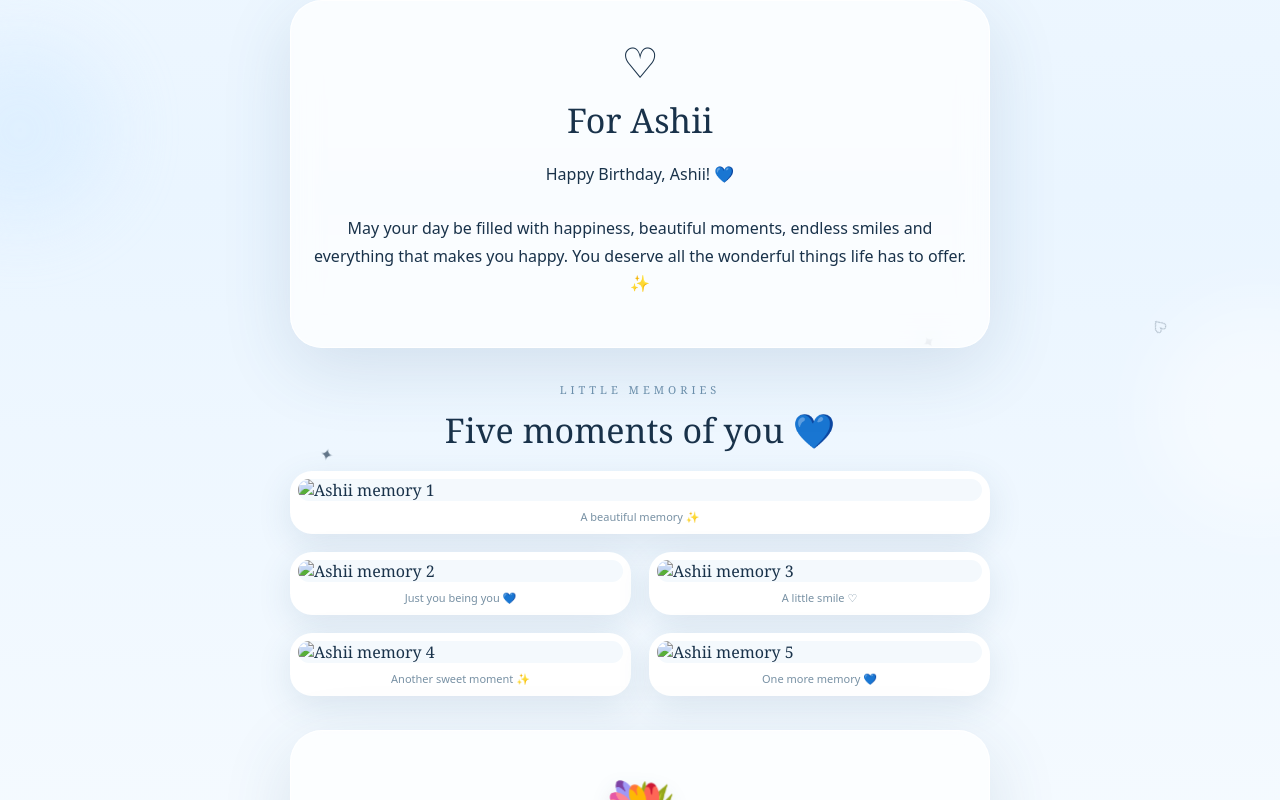
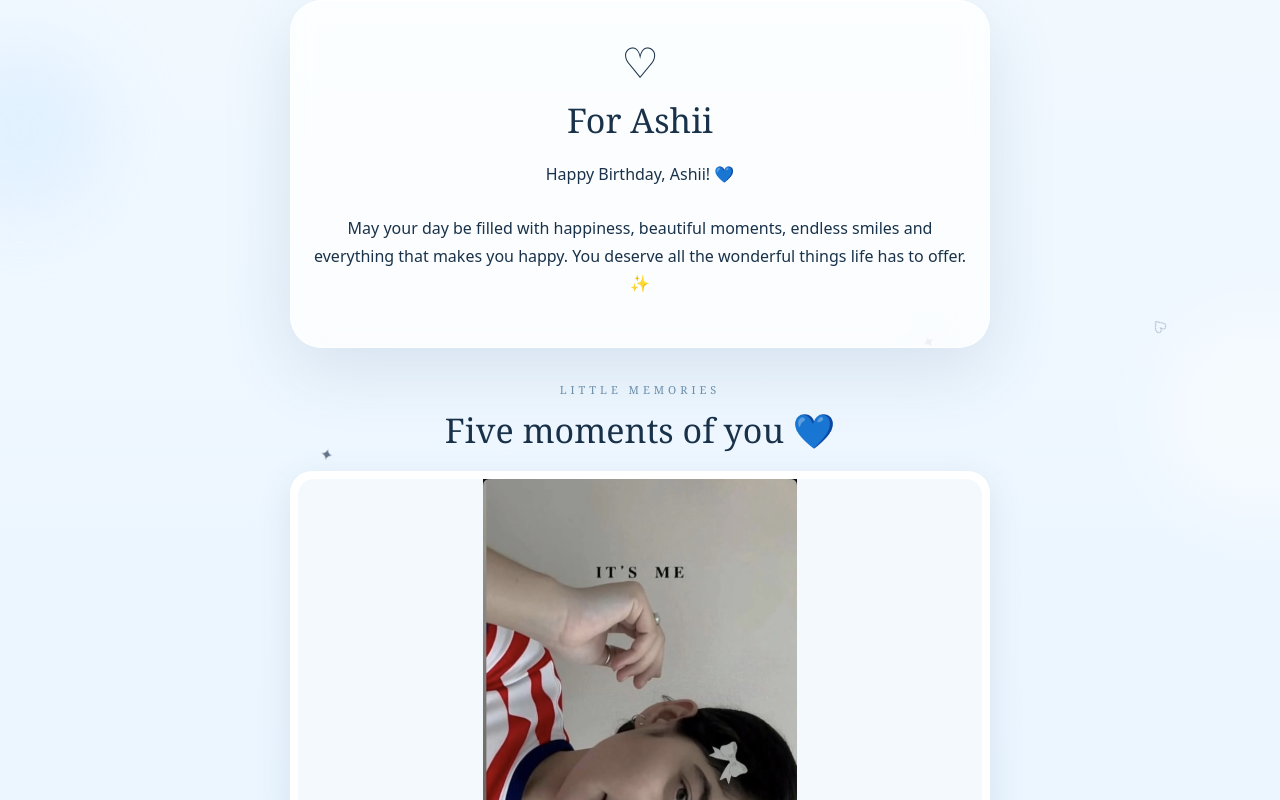
Before and after one commit to rahilsharma06/Ashii-Birthday-, a plain HTML site: page index.html in a window 1280 px wide. Both pictures are taken after a click on the button "Open Your Birthday Surprise ✨". Shown: the part 822-1622 px from the top of the page. Drawn offline with Linux system fonts and the light colour scheme.

Commit message:
Update image and video source paths in index.html

```diff
--- a/index.html
+++ b/index.html
@@ -84,11 +84,11 @@ video{display:block;width:100%;height:auto;border-radius:18px;max-height:75vh;ba
     <div class="eyebrow" style="text-align:center">little memories</div>
     <h2 style="text-align:center">Five moments of you 💙</h2>
     <div class="gallery">
-      <div class="photo"><img src="assets/photo1.jpg" alt="Ashii memory 1"><div class="caption">A beautiful memory ✨</div></div>
-      <div class="photo"><img src="assets/photo2.jpg" alt="Ashii memory 2"><div class="caption">Just you being you 💙</div></div>
-      <div class="photo"><img src="assets/photo3.jpg" alt="Ashii memory 3"><div class="caption">A little smile ♡</div></div>
-      <div class="photo"><img src="assets/photo4.jpg" alt="Ashii memory 4"><div class="caption">Another sweet moment ✨</div></div>
-      <div class="photo"><img src="assets/photo5.jpg" alt="Ashii memory 5"><div class="caption">One more memory 💙</div></div>
+      <div class="photo"><img src="photo1.jpg" alt="Ashii memory 1"><div class="caption">A beautiful memory ✨</div></div>
+      <div class="photo"><img src="photo2.jpg" alt="Ashii memory 2"><div class="caption">Just you being you 💙</div></div>
+      <div class="photo"><img src="photo3.jpg" alt="Ashii memory 3"><div class="caption">A little smile ♡</div></div>
+      <div class="photo"><img src="photo4.jpg" alt="Ashii memory 4"><div class="caption">Another sweet moment ✨</div></div>
+      <div class="photo"><img src="photo5.jpg" alt="Ashii memory 5"><div class="caption">One more memory 💙</div></div>
     </div>
   </div>
 
@@ -107,7 +107,7 @@ video{display:block;width:100%;height:auto;border-radius:18px;max-height:75vh;ba
     <div id="videoArea" class="hidden">
       <div class="video-wrap">
         <video id="surpriseVideo" controls playsinline preload="metadata">
-          <source src="assets/surprise.mp4" type="video/mp4">
+          <source src="surprise.mp4" type="video/mp4">
         </video>
       </div>
       <p class="small">Made especially for your birthday. ♡</p>
```
